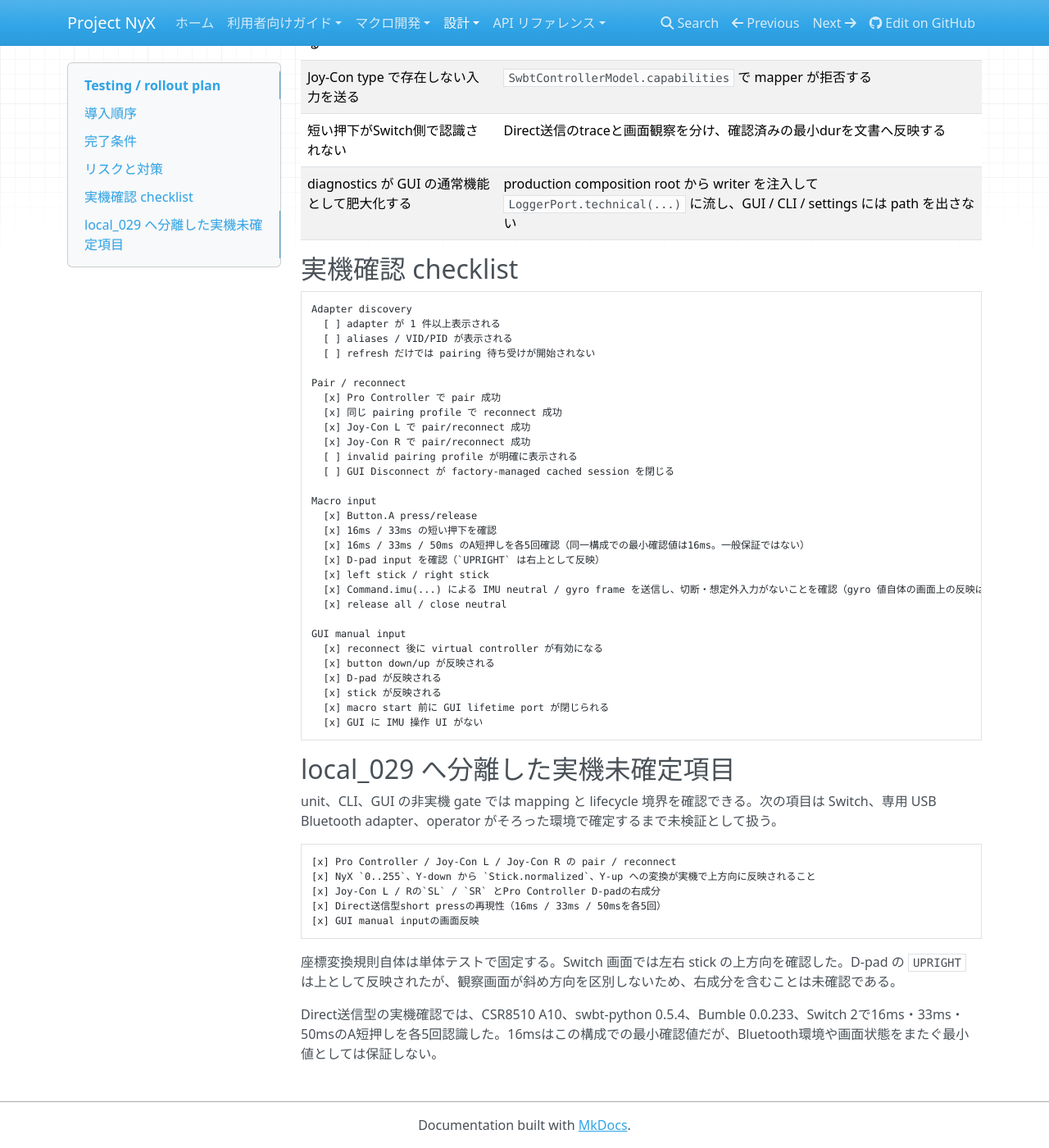
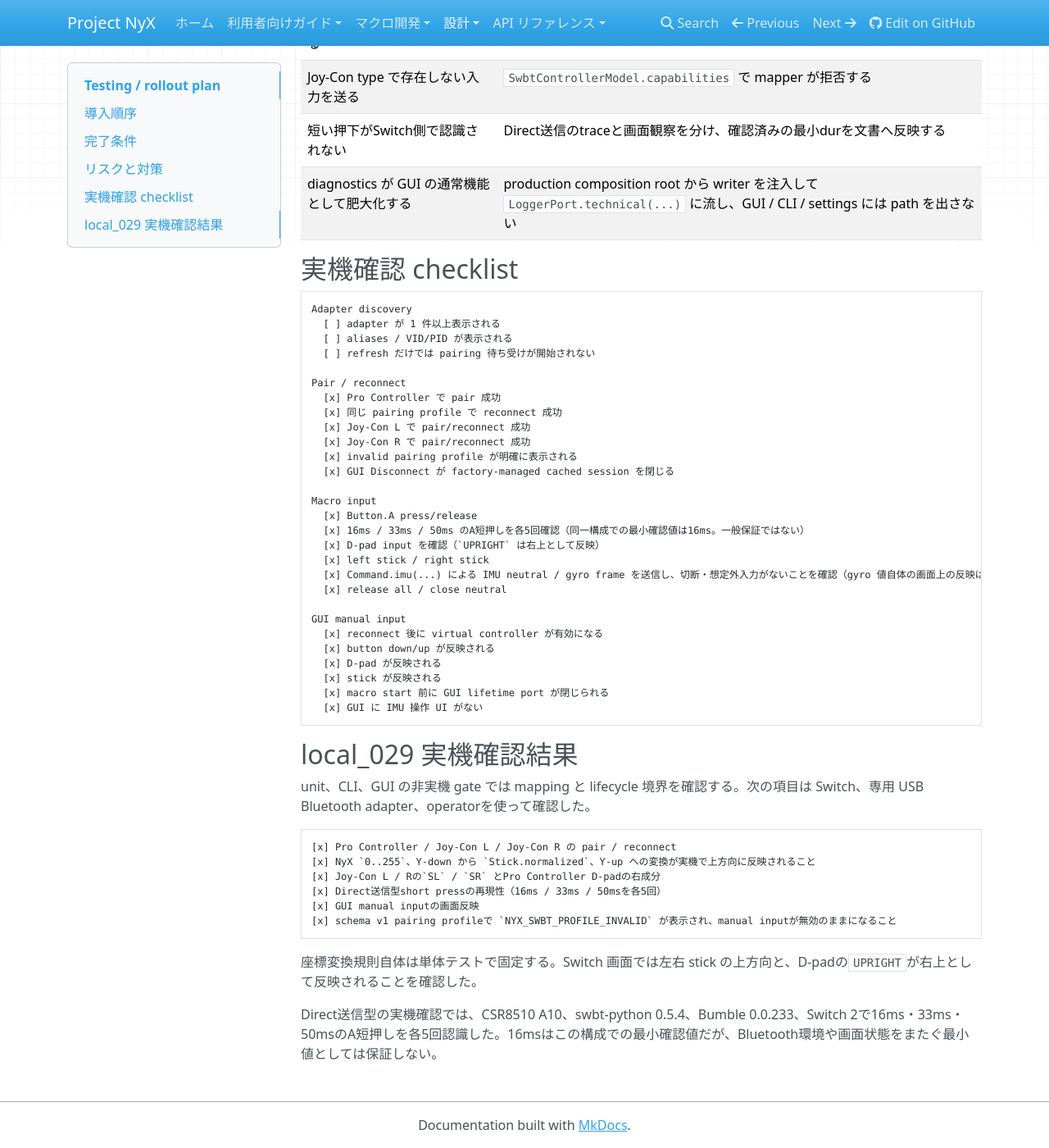
Before and after one commit to niart120/Project_NyX, an MkDocs documentation site: the page built from docs/architecture/swbt-integration/testing-rollout.md, in a window 1280 px wide and 1400 px high, scrolled down 1607 px. Shown: the whole window at 82% size. Built offline with MkDocs 1.6.1, drawn with Linux system fonts in a browser that asks for light colours; nearby versions of some CDN libraries.

Commit message:
docs(swbt): local_029の実機検証を完了する

````diff
--- a/docs/architecture/swbt-integration/testing-rollout.md
+++ b/docs/architecture/swbt-integration/testing-rollout.md
@@ -81,12 +81,11 @@ Pair / reconnect
   [x] 同じ pairing profile で reconnect 成功
   [x] Joy-Con L で pair/reconnect 成功
   [x] Joy-Con R で pair/reconnect 成功
-  [ ] invalid pairing profile が明確に表示される
-  [ ] GUI Disconnect が factory-managed cached session を閉じる
+  [x] invalid pairing profile が明確に表示される
+  [x] GUI Disconnect が factory-managed cached session を閉じる
 
 Macro input
   [x] Button.A press/release
-  [x] 16ms / 33ms の短い押下を確認
   [x] 16ms / 33ms / 50ms のA短押しを各5回確認（同一構成での最小確認値は16ms。一般保証ではない）
   [x] D-pad input を確認（`UPRIGHT` は右上として反映）
   [x] left stick / right stick
@@ -102,9 +101,9 @@ GUI manual input
   [x] GUI に IMU 操作 UI がない
 ```
 
-## local_029 へ分離した実機未確定項目
+## local_029 実機確認結果
 
-unit、CLI、GUI の非実機 gate では mapping と lifecycle 境界を確認できる。次の項目は Switch、専用 USB Bluetooth adapter、operator がそろった環境で確定するまで未検証として扱う。
+unit、CLI、GUI の非実機 gate では mapping と lifecycle 境界を確認する。次の項目は Switch、専用 USB Bluetooth adapter、operatorを使って確認した。
 
 ```text
 [x] Pro Controller / Joy-Con L / Joy-Con R の pair / reconnect
@@ -112,8 +111,9 @@ unit、CLI、GUI の非実機 gate では mapping と lifecycle 境界を確認
 [x] Joy-Con L / Rの`SL` / `SR` とPro Controller D-padの右成分
 [x] Direct送信型short pressの再現性（16ms / 33ms / 50msを各5回）
 [x] GUI manual inputの画面反映
+[x] schema v1 pairing profileで `NYX_SWBT_PROFILE_INVALID` が表示され、manual inputが無効のままになること
 ```
 
-座標変換規則自体は単体テストで固定する。Switch 画面では左右 stick の上方向を確認した。D-pad の `UPRIGHT` は上として反映されたが、観察画面が斜め方向を区別しないため、右成分を含むことは未確認である。
+座標変換規則自体は単体テストで固定する。Switch 画面では左右 stick の上方向と、D-padの`UPRIGHT`が右上として反映されることを確認した。
 
 Direct送信型の実機確認では、CSR8510 A10、swbt-python 0.5.4、Bumble 0.0.233、Switch 2で16ms・33ms・50msのA短押しを各5回認識した。16msはこの構成での最小確認値だが、Bluetooth環境や画面状態をまたぐ最小値としては保証しない。
````
Also changed, not shown: spec/agent/complete/local_029/SWBT_REALDEVICE_FOLLOWUP.md (renamed from spec/agent/wip/local_029/SWBT_REALDEVICE_FOLLOWUP.md, +4 -2 lines).
